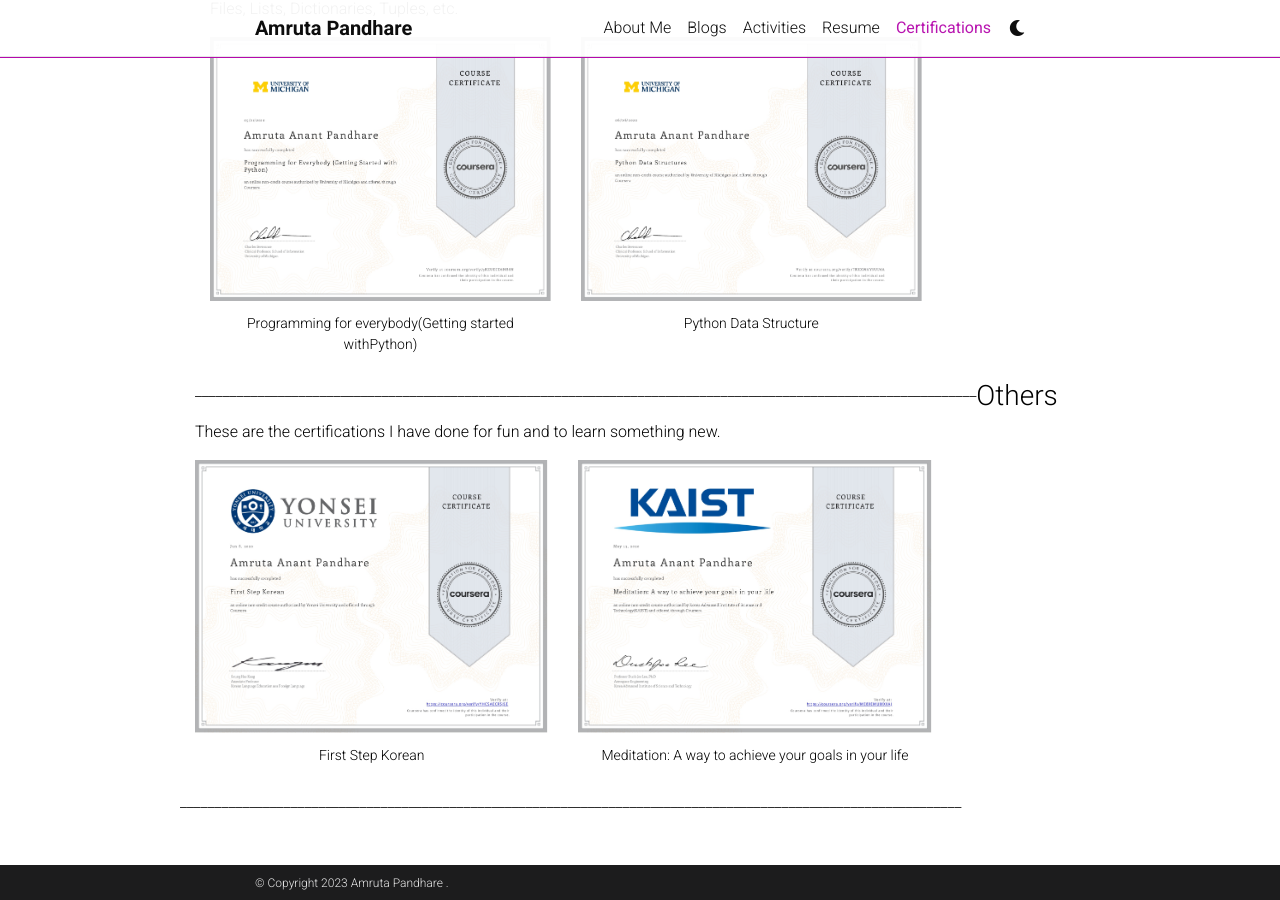
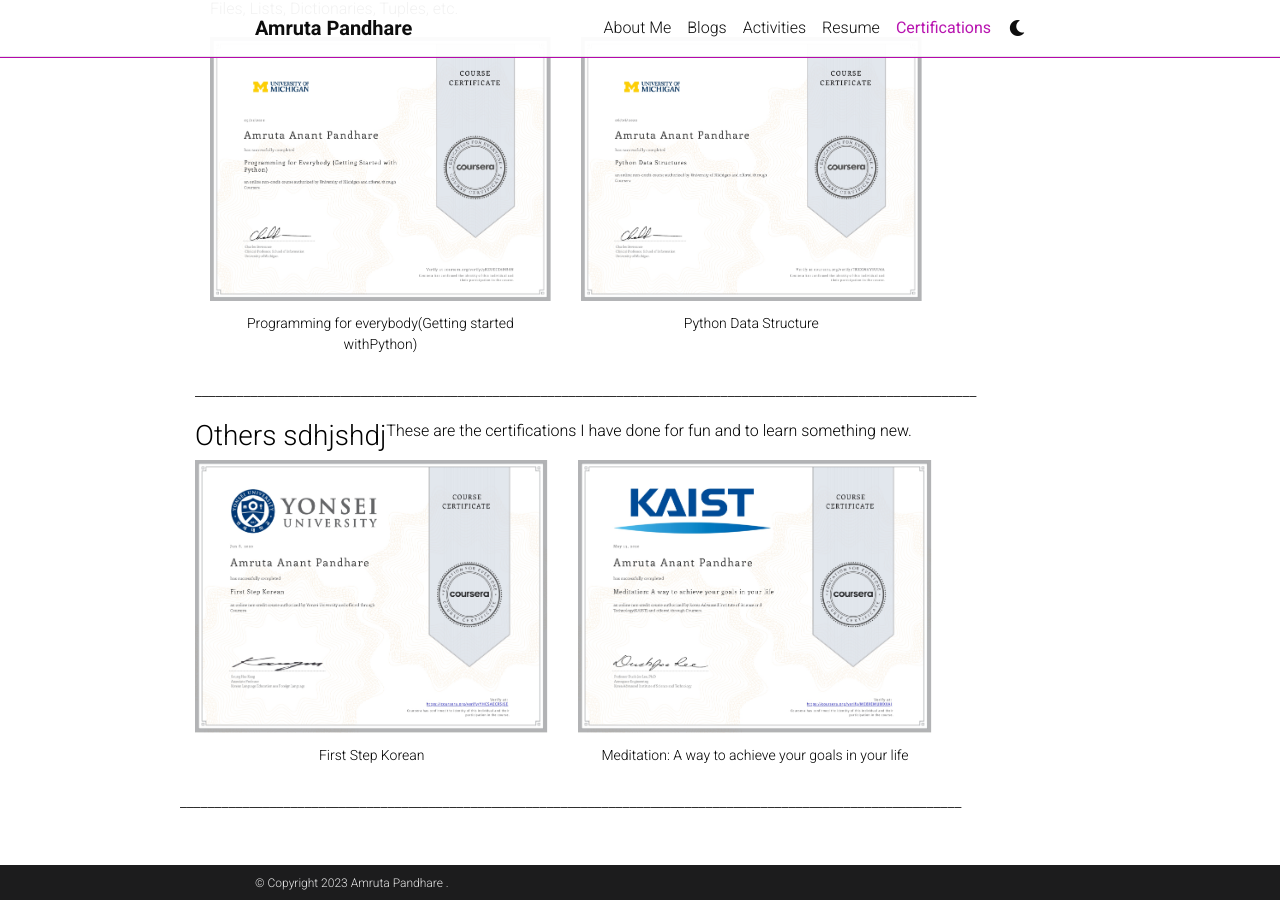
Before and after one commit to AmrutaPandhare/AmrutaPandhare.github.io, a Jekyll site: the page built from _pages/publications.md, in a window 1280 px wide and 900 px high, scrolled down 3255 px. Built offline with Jekyll 4.4.1, drawn with Linux system fonts in a browser that asks for light colours; comment, search, counter and statistics services are not loaded; a style sheet for code colours, icons or effects is not loaded.

Commit message:
Update publications.md

```diff
--- a/_pages/publications.md
+++ b/_pages/publications.md
@@ -127,7 +127,7 @@ nav_order: 5
       </div>
     </div>
   <p>_________________________________________________________________________________________________________________</p>
-  <h3>Others</h3>
+  <h3>Others sdhjshdj</h3>
   <p>These are the certifications I have done for fun and to learn something new.</p>
   <div class="row">
     <div class="col-md-5">
```
